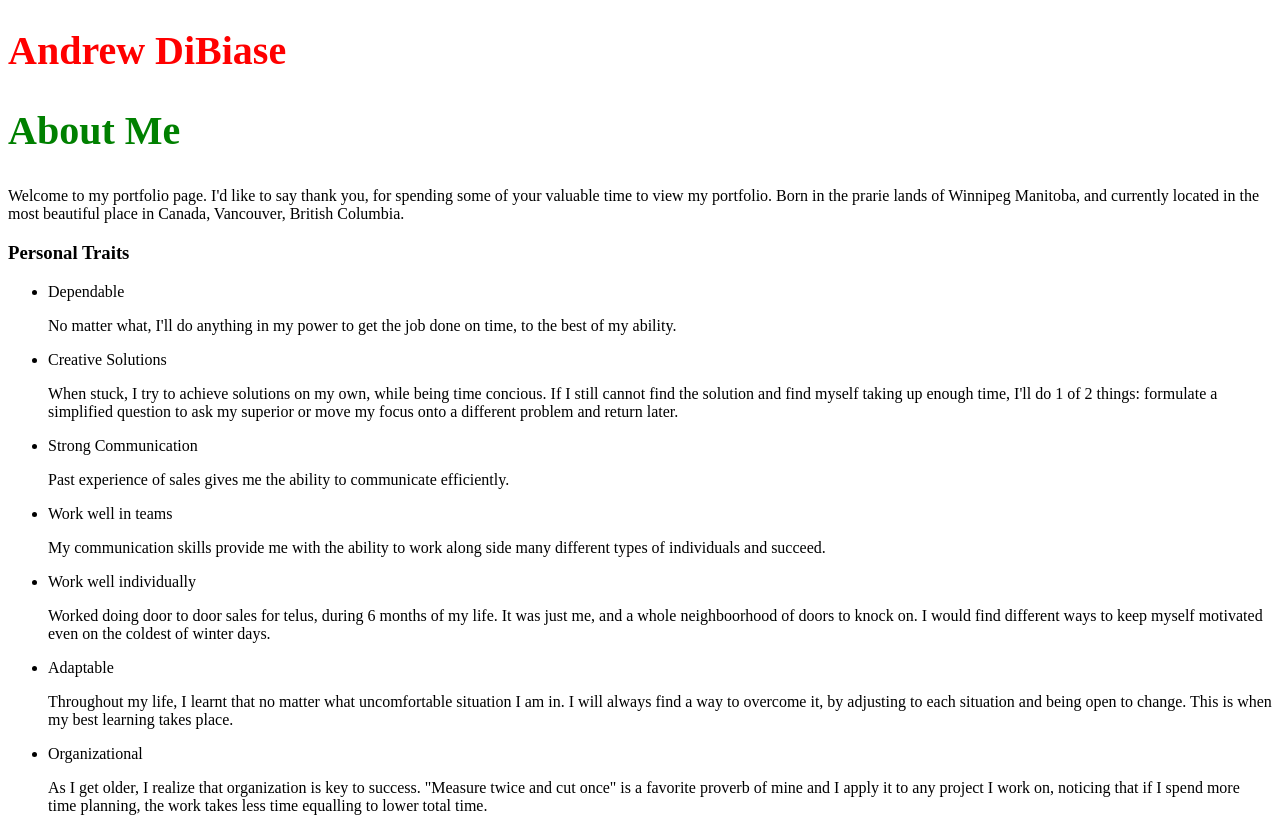
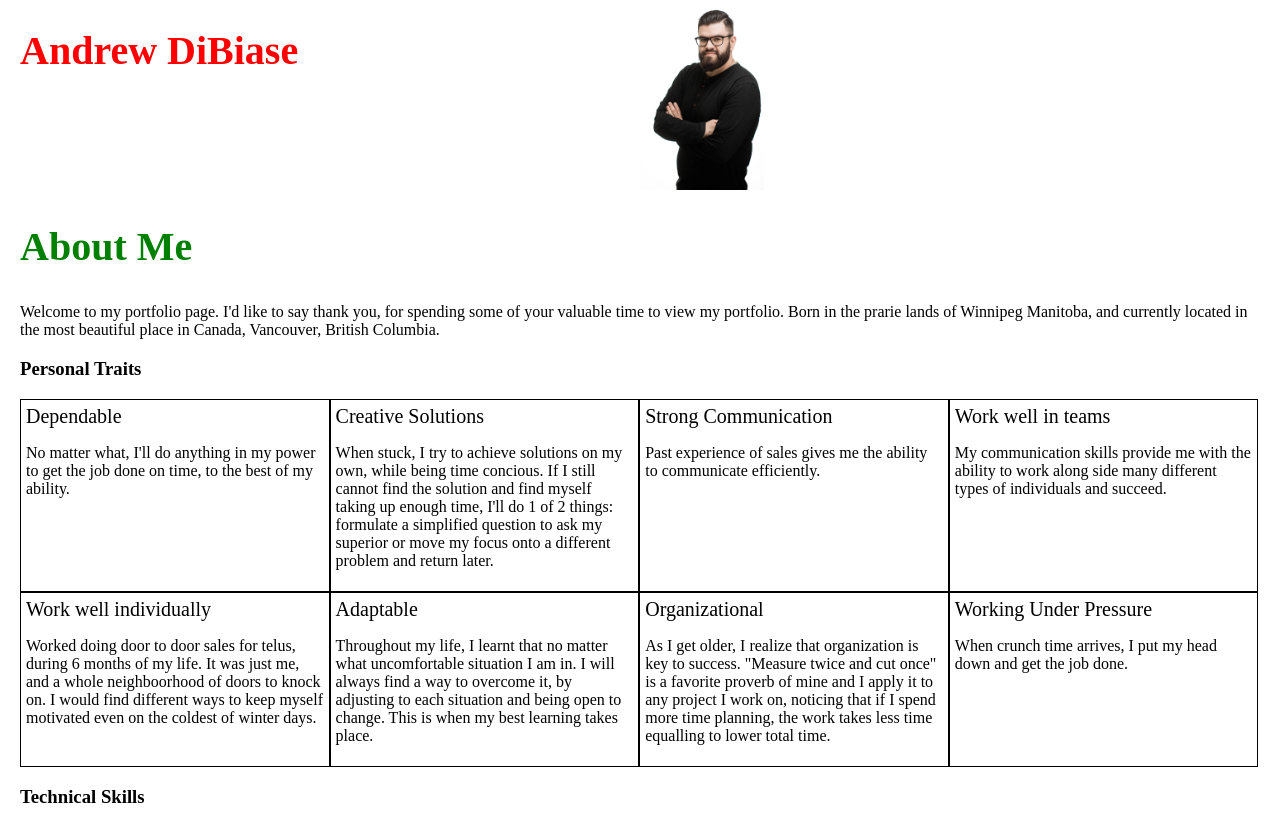
Before and after one commit to Dibiase93/portfolio, a website: page index.html in a window 1280 px wide. Shown: the top 819 px of the page. Drawn offline with Linux system fonts and the light colour scheme.

Commit message:
add shape to traits and add photo

```diff
--- a/index.html
+++ b/index.html
@@ -8,7 +8,12 @@
     <title>Andrew's Portfolio</title>
   </head>
   <body>
-    <h1>Andrew DiBiase</h1>
+    <div class="header-container">
+      <h1>Andrew DiBiase</h1>
+      <div class="image-container">
+        <img src="images/andrewuppershot.jpg" />
+      </div>
+    </div>
     <div class="about-container">
       <h2>About Me</h2>
       <p>
@@ -17,14 +22,17 @@
         lands of Winnipeg Manitoba, and currently located in the most beautiful
         place in Canada, Vancouver, British Columbia.
       </p>
-      <div class="traits-container">
-        <h3>Personal Traits</h3>
-        <ul>
+
+      <h3>Personal Traits</h3>
+      <ul class="traits-container">
+        <div class="single-trait">
           <li>Dependable</li>
           <p>
             No matter what, I'll do anything in my power to get the job done on
             time, to the best of my ability.
           </p>
+        </div>
+        <div class="single-trait">
           <li>Creative Solutions</li>
           <p>
             When stuck, I try to achieve solutions on my own, while being time
@@ -33,16 +41,22 @@
             question to ask my superior or move my focus onto a different
             problem and return later.
           </p>
+        </div>
+        <div class="single-trait">
           <li>Strong Communication</li>
           <p>
             Past experience of sales gives me the ability to communicate
             efficiently.
           </p>
+        </div>
+        <div class="single-trait">
           <li>Work well in teams</li>
           <p>
             My communication skills provide me with the ability to work along
             side many different types of individuals and succeed.
           </p>
+        </div>
+        <div class="single-trait">
           <li>Work well individually</li>
           <p>
             Worked doing door to door sales for telus, during 6 months of my
@@ -50,6 +64,8 @@
             on. I would find different ways to keep myself motivated even on the
             coldest of winter days.
           </p>
+        </div>
+        <div class="single-trait">
           <li>Adaptable</li>
           <p>
             Throughout my life, I learnt that no matter what uncomfortable
@@ -57,6 +73,8 @@
             adjusting to each situation and being open to change. This is when
             my best learning takes place.
           </p>
+        </div>
+        <div class="single-trait">
           <li>Organizational</li>
           <p>
             As I get older, I realize that organization is key to success.
@@ -65,8 +83,14 @@
             time planning, the work takes less time equalling to lower total
             time.
           </p>
-        </ul>
-      </div>
+        </div>
+        <div class="single-trait">
+          <li>Working Under Pressure</li>
+          <p>
+            When crunch time arrives, I put my head down and get the job done.
+          </p>
+        </div>
+      </ul>
       <h3>Technical Skills</h3>
       <ul class="technical-skills">
         <li>HTML 5</li>
--- a/scss/main.scss
+++ b/scss/main.scss
@@ -1,4 +1,9 @@
 $font: 40px;
+
+body {
+  max-width: 1240px;
+  margin: 0 auto;
+}
 
 h1 {
   font-size: $font;
@@ -25,3 +30,34 @@ h2 {
     width: 30%;
   }
 }
+
+.traits-container {
+  display: flex;
+  flex-wrap: wrap;
+  list-style: none;
+  padding: 0;
+  .single-trait {
+    padding: 5px;
+    border: 1px solid black;
+    width: 24%;
+
+    li {
+      font-size: 20px;
+      font-weight: 500;
+    }
+  }
+}
+
+.header-container {
+  display: flex;
+  h1 {
+    width: 50%;
+  }
+  .image-container {
+    width: 10%;
+    img {
+      width: 100%;
+      height: 100%;
+    }
+  }
+}
```
Also changed, not shown: images/andrewuppershot.jpg (added), public/css/main.css.
